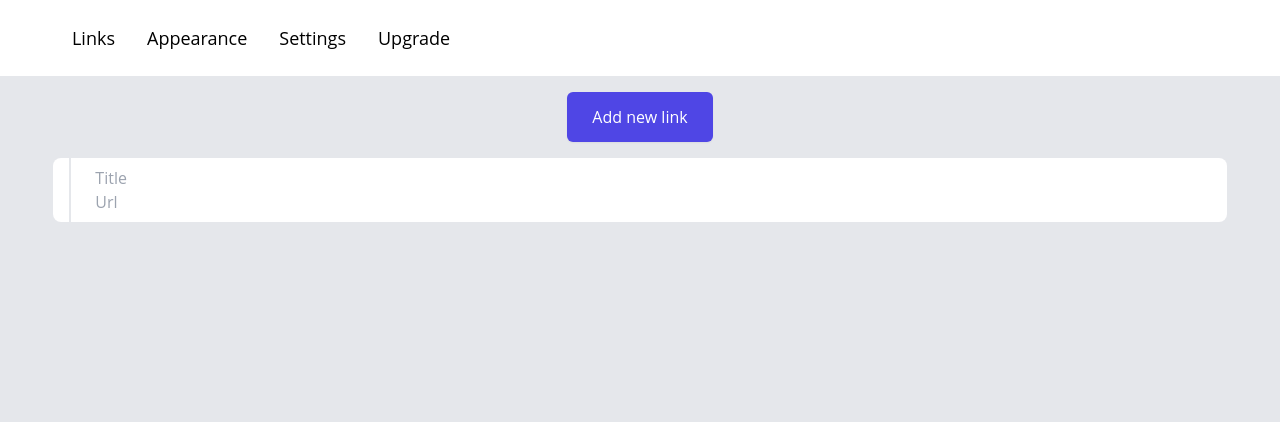
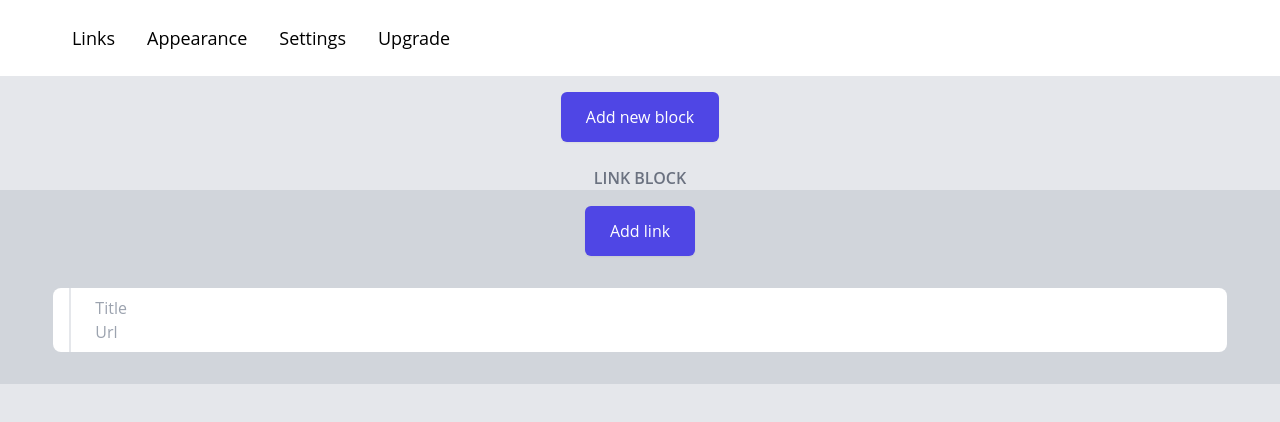
Before and after one commit to Domnewmarch/Envy-Links, a Next.js app: page /links in a window 1280 px wide. Shown: the top 422 px of the page. Built offline with nearby package versions, Linux system fonts and the light colour scheme.

Commit message:
Add logic for creating new link blocks

```diff
--- a/components/dashboard/button.js
+++ b/components/dashboard/button.js
@@ -1,10 +1,10 @@
 /* This example requires Tailwind CSS v2.0+ */
-export default function ButtonPrimary() {
+export default function ButtonPrimary(props) {
   return (
     <>
       <div className="flex justify-center">
-        <button type="button" className="inline-flex items-center px-6 py-3 border border-transparent text-base font-medium rounded-md shadow-sm text-white bg-indigo-600 hover:bg-indigo-700 mx-2 my-4">
-          Add new link
+        <button onClick={props.onClick} type="button" className="inline-flex items-center px-6 py-3 border border-transparent text-base font-medium rounded-md shadow-sm text-white bg-indigo-600 hover:bg-indigo-700 mx-2 my-4">
+          {props.text}
         </button>
       </div>
     </>
--- a/components/dashboard/newLink.js
+++ b/components/dashboard/newLink.js
@@ -1,6 +1,6 @@
 export default function NewLink() {
   return (
-    <div className="bg-white w-11/12 flex m-auto rounded-lg">
+    <div className="bg-white w-11/12 flex m-auto rounded-lg my-4">
       <div className="item-center cursor-move border-r-2 px-2"></div>
       <div className="flex flex-col mx-2 my-2">
         <input className="px-4 w-full" type="text" placeholder="Title" />
--- /dev/null
+++ b/components/dashboard/newLinkBlock.js
@@ -0,0 +1,16 @@
+import ButtonPrimary from './button'
+import NewLink from './newLink'
+
+export default function NewLinkBlock() {
+  return (
+    <>
+      <div className="my-2">
+        <h6 className="text-center text-base font-semibold text-gray-500 uppercase">Link Block</h6>
+        <div className=" bg-gray-300 pb-4">
+          <ButtonPrimary text="Add link" />
+          <NewLink />
+        </div>
+      </div>
+    </>
+  )
+}
--- a/pages/links.js
+++ b/pages/links.js
@@ -1,13 +1,22 @@
 import ButtonPrimary from '../components/dashboard/button'
 import Nav from '../components/dashboard/nav'
 import NewLink from '../components/dashboard/newLink'
+import NewLinkBlock from '../components/dashboard/newLinkBlock'
+import React, { useState } from 'react'
 
 export default function Links() {
+  const [components, setComponents] = useState(['Sample Component'])
+  function addComponent() {
+    setComponents([...components, 'Sample Component'])
+  }
+
   return (
     <div className=" bg-gray-200 h-screen">
       <Nav />
-      <ButtonPrimary />
-      <NewLink />
+      <ButtonPrimary onClick={addComponent} text="Add new block" />
+      {components.map((item, i) => (
+        <NewLinkBlock />
+      ))}
     </div>
   )
 }
```
